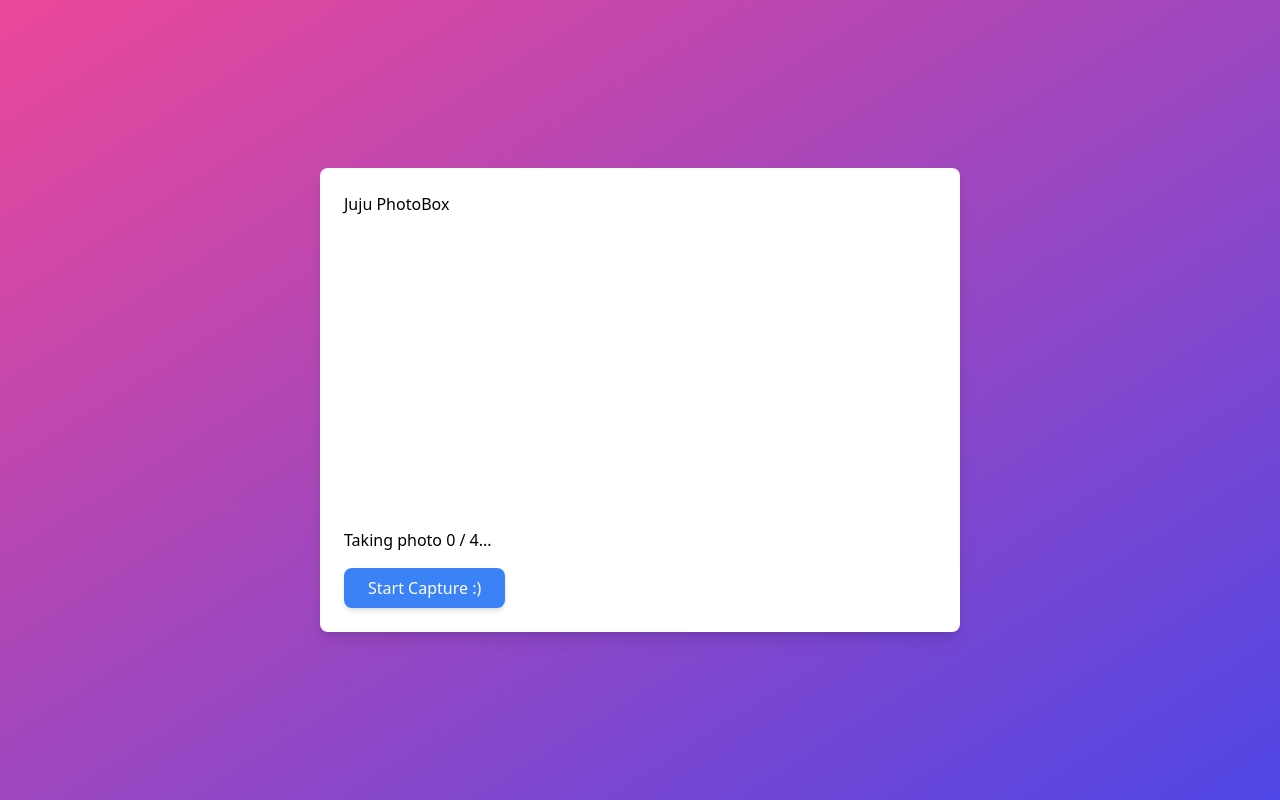
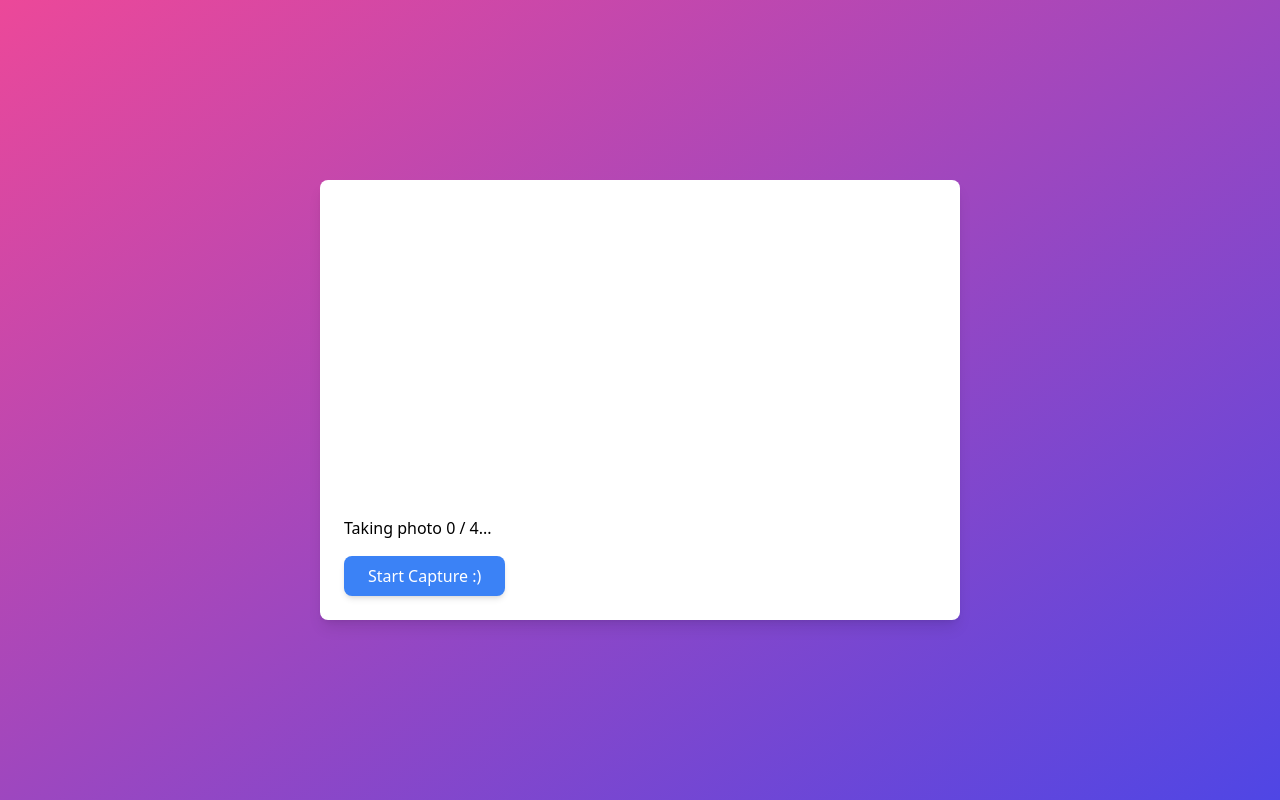
Before and after one commit to Rhakelino/juju-photobox, a React (Vite) app: page / in a window 1280 px wide. Built offline with nearby package versions, Linux system fonts and the light colour scheme; no server answers.

Commit message:
delete header

```diff
--- a/src/components/CameraCapture.jsx
+++ b/src/components/CameraCapture.jsx
@@ -93,7 +93,6 @@ const CameraCapture = () => {
   return (
     <div className="flex flex-col items-center justify-center min-h-screen bg-gradient-to-br from-pink-500 to-indigo-600">
       <div className="bg-white rounded-lg shadow-lg p-6 w-full sm:w-4/5 md:w-2/3 lg:w-1/2">
-      <h1>Juju PhotoBox</h1>
         {collage ? (
           <div className="flex flex-col items-center">
             <img
```
